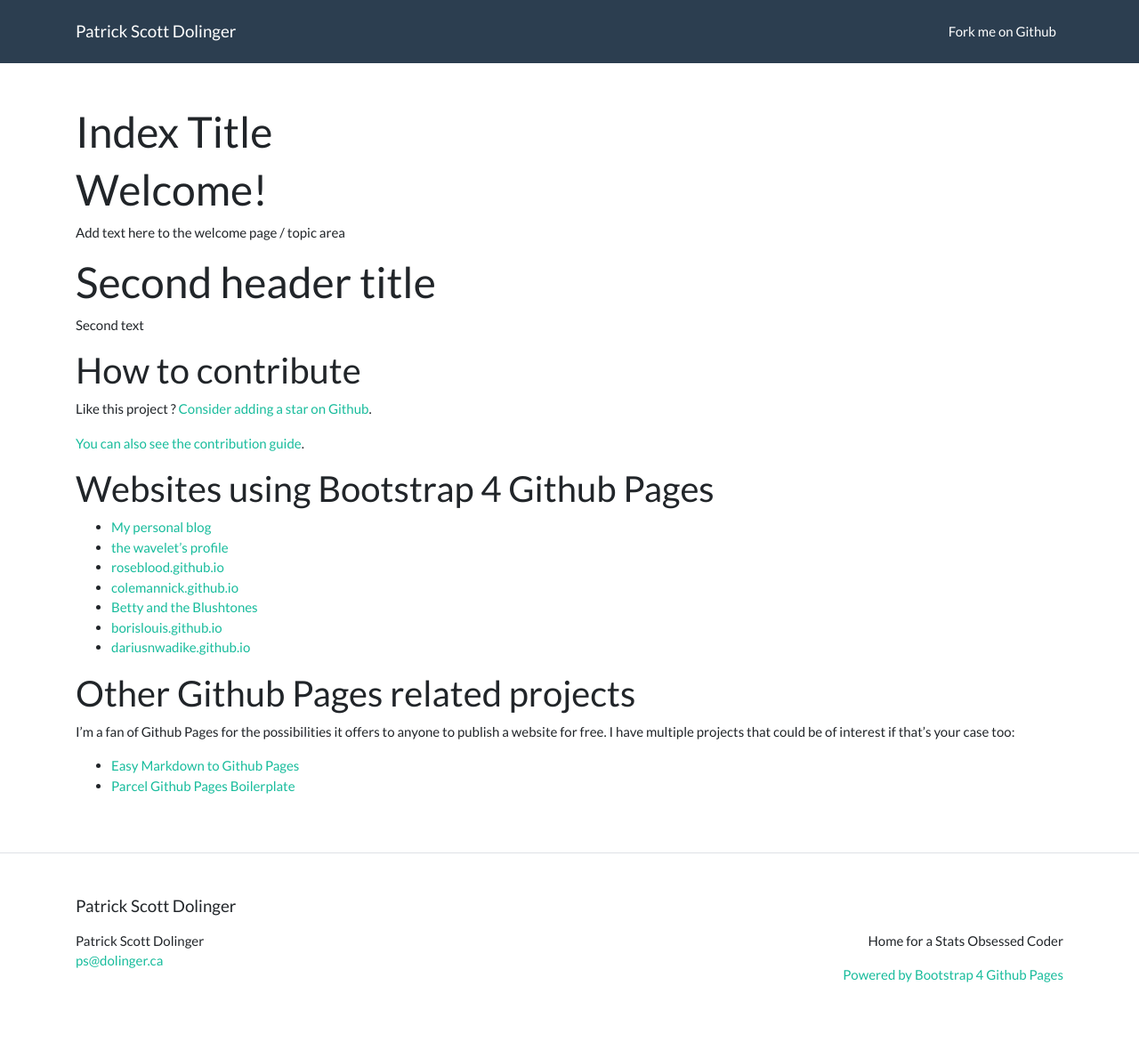
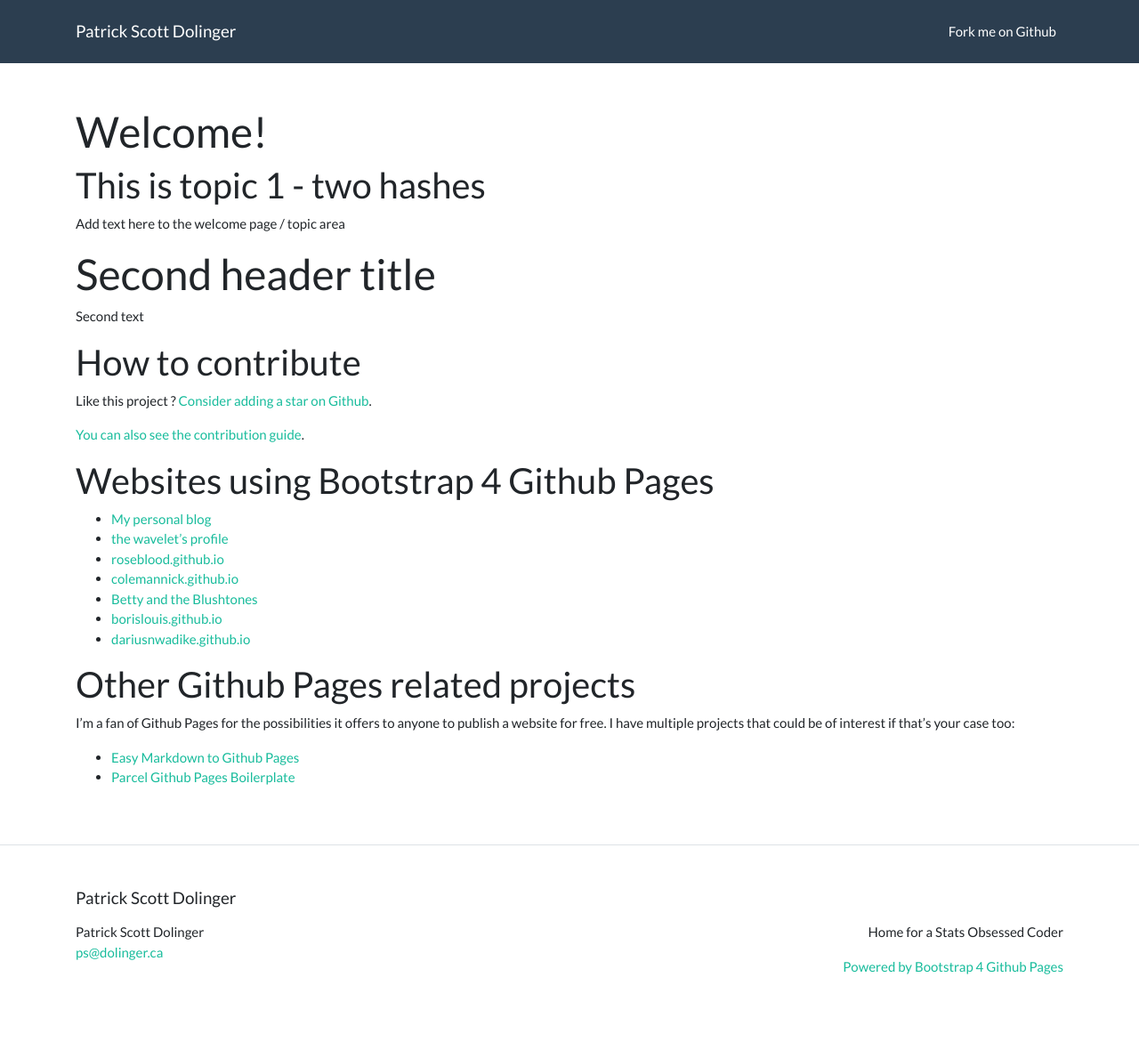
Before and after one commit to patdol/patdol.github.io, a Jekyll site: the page built from index.md, in a window 1280 px wide. Shown: the whole page at 89% size. Built offline with Jekyll 4.4.1, drawn with Linux system fonts in a browser that asks for light colours.

Commit message:
Update index.md

```diff
--- a/index.md
+++ b/index.md
@@ -1,8 +1,8 @@
 ---
 layout: page
-title: Index Title
+title: Welcome!
 ---
-# Welcome!
+## This is topic 1 - two hashes
 Add text here to the welcome page / topic area
 
 # Second header title
```
